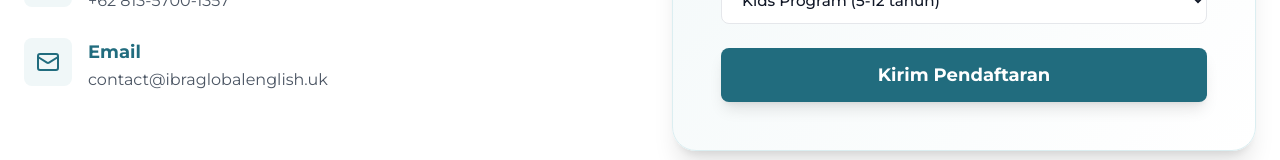
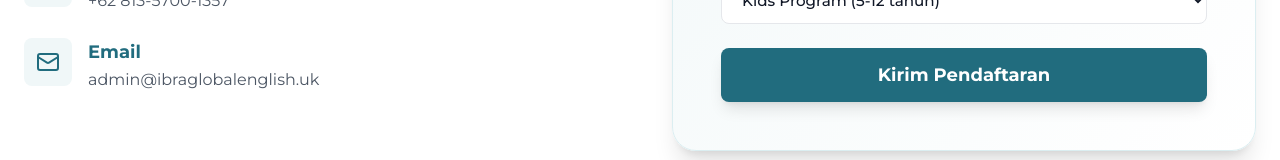
Before and after one commit to umamit/ibra-global-english, a Next.js app: page / in a window 1280 px wide. Shown: the part 5486-5646 px from the top of the page. Built offline with nearby package versions, Linux system fonts and the light colour scheme; no server answers; the database is empty.

Commit message:
chore: update contact email to admin@ibraglobalenglish.uk across the codebase

```diff
--- a/src/app/admin/landing-page/page.js
+++ b/src/app/admin/landing-page/page.js
@@ -813,7 +813,7 @@ export default function LandingPageCMS() {
                     type="email"
                     className="form-input"
                     style={{ width: "100%", padding: "0.75rem", borderRadius: "6px", border: "1px solid var(--color-gray-300)" }}
-                    placeholder="Contoh: contact@ibraglobalenglish.uk"
+                    placeholder="Contoh: admin@ibraglobalenglish.uk"
                     value={contactEmail}
                     onChange={(e) => setContactEmail(e.target.value)}
                     required
--- a/src/app/api/ai-chat/route.js
+++ b/src/app/api/ai-chat/route.js
@@ -30,7 +30,7 @@ const SYSTEM_PROMPT = `Kamu adalah asisten AI cerdas dan ramah untuk **Ibra Glob
 ### Kontak & Lokasi
 - **Alamat**: Jl. TPU Bobong Komp. Fangahu, Lantai 1 Kost Fitrah, Bobong, Pulau Taliabu, Maluku Utara
 - **WhatsApp**: +62 813-5700-1357
-- **Email**: contact@ibraglobalenglish.uk
+- **Email**: admin@ibraglobalenglish.uk
 - **Website**: https://www.ibraglobalenglish.uk
 
 ### Cara Mendaftar
--- a/src/app/layout.js
+++ b/src/app/layout.js
@@ -53,7 +53,7 @@ const educationalOrgSchema = {
   "image": "https://www.ibraglobalenglish.uk/assets/logo.png",
   "url": "https://www.ibraglobalenglish.uk/",
   "telephone": "+6281357001357",
-  "email": "contact@ibraglobalenglish.uk",
+  "email": "admin@ibraglobalenglish.uk",
   "address": {
     "@type": "PostalAddress",
     "streetAddress": "Jl. TPU Bobong Komp. Fangahu, Lantai 1 Kost Fitrah",
--- a/src/app/privacy/page.js
+++ b/src/app/privacy/page.js
@@ -105,7 +105,7 @@ export default function PrivacyPage() {
                 Jika Anda memiliki pertanyaan mengenai Kebijakan Privasi ini, silakan hubungi kami melalui:
               </p>
               <p style={{ marginTop: "0.5rem" }}>
-                📧 Email: <strong>ibraglobalenglish@gmail.com</strong><br />
+                📧 Email: <strong>admin@ibraglobalenglish.uk</strong><br />
                 📍 Alamat: <strong>Jl. TPU Bobong Komp. Fangahu, Lantai 1 Kost Fitrah, Kab. Pulau Taliabu, Maluku Utara</strong>
               </p>
             </section>
--- a/src/app/terms/page.js
+++ b/src/app/terms/page.js
@@ -109,7 +109,7 @@ export default function TermsPage() {
                 Apabila Anda membutuhkan bantuan atau klarifikasi lebih lanjut mengenai Syarat & Ketentuan Layanan ini, silakan hubungi pusat bantuan kami:
               </p>
               <p style={{ marginTop: "0.5rem" }}>
-                📧 Email: <strong>ibraglobalenglish@gmail.com</strong><br />
+                📧 Email: <strong>admin@ibraglobalenglish.uk</strong><br />
                 📍 Alamat: <strong>Jl. TPU Bobong Komp. Fangahu, Lantai 1 Kost Fitrah, Kab. Pulau Taliabu, Maluku Utara</strong>
               </p>
             </section>
--- a/src/components/Contact.jsx
+++ b/src/components/Contact.jsx
@@ -8,7 +8,7 @@ export default function Contact({ form, setForm, honeypot, setHoneypot }) {
   const [address, setAddress] = useState("Jl. TPU Bobong Komp. Fangahu, Lantai 1 Kost Fitrah");
   const [phone, setPhone] = useState("+62 813-5700-1357");
   const [rawPhone, setRawPhone] = useState("6281357001357");
-  const [email, setEmail] = useState("contact@ibraglobalenglish.uk");
+  const [email, setEmail] = useState("admin@ibraglobalenglish.uk");
 
   useEffect(() => {
     async function fetchContactSettings() {
```
